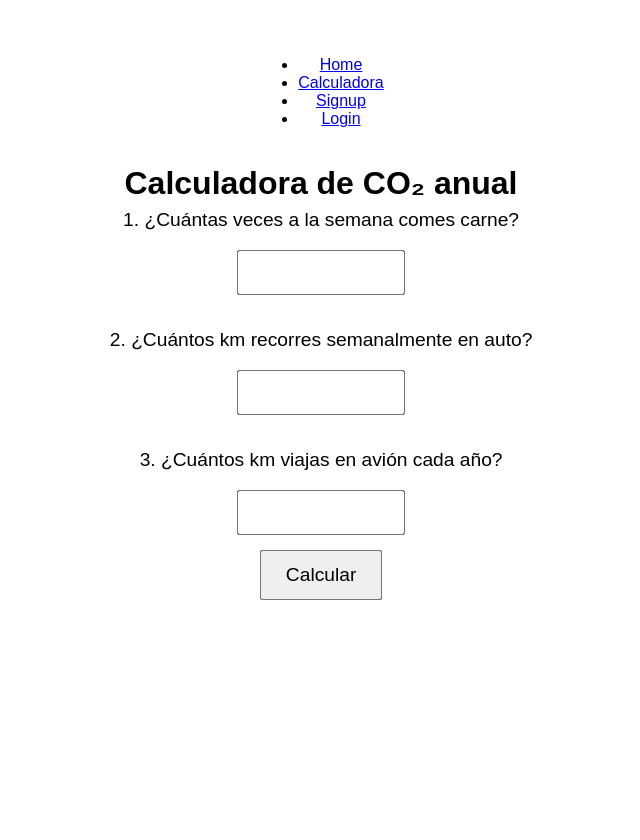
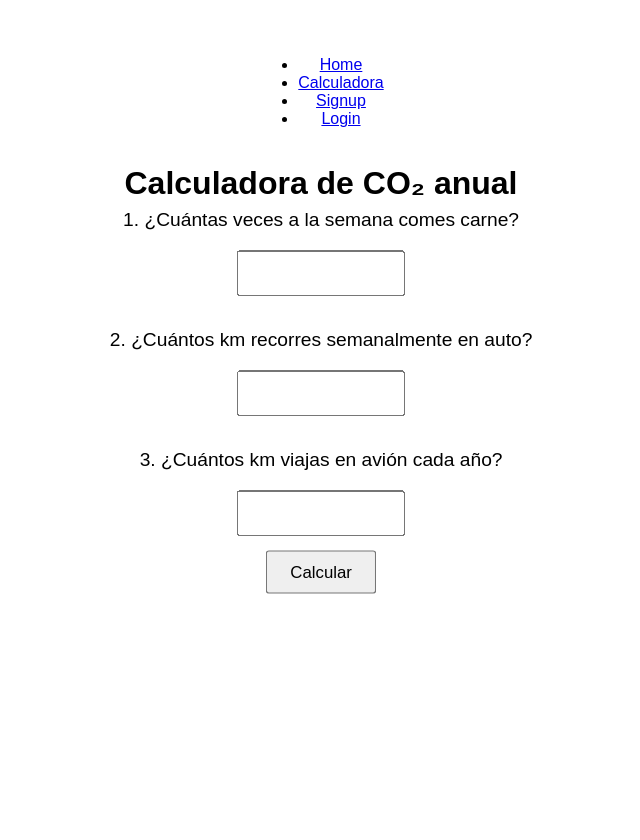
Before and after one commit to notfoley/Proyecto-carbono, a Django app: page /tasks in a window 1280 px wide. Shown: the whole page, without its empty margins (319-959 px from the left). Run offline with Django 5.2, Linux system fonts and the light colour scheme.

Commit message:
Update tasks.html

```diff
--- a/project/sito/homepage/templates/tasks.html
+++ b/project/sito/homepage/templates/tasks.html
@@ -27,12 +27,12 @@
             font-size: 16px;
         }
         button {
-            padding: 10px 20px;
-            font-size: 16px;
+            padding: 8px 18px;
+            font-size: 14px;
             cursor: pointer;
         }
         #resultado {
-            margin-top: 25px;
+            margin-top: 40px;
             font-weight: bold;
             color: green;
             font-size: 18px;
```
